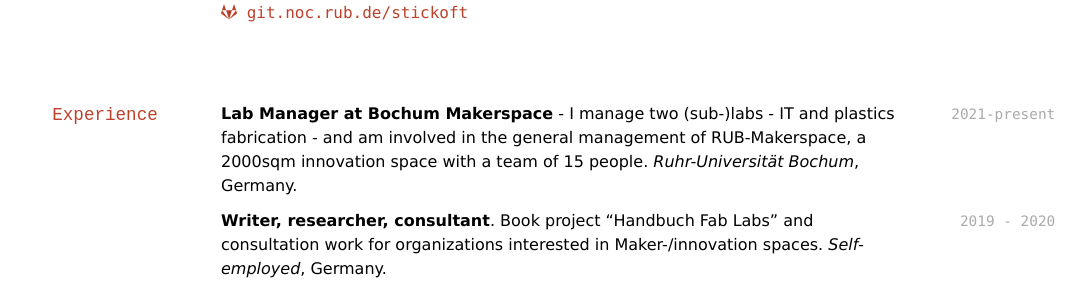
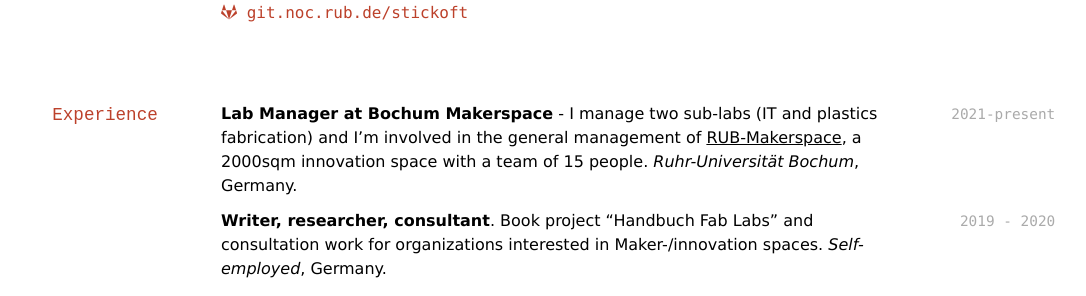
Before and after one commit to oliverstickel/oliverstickel.github.io, a Jekyll site: the page built from index.md, in a window 1280 px wide and 900 px high. Shown: the part 187-483 px from the top of the window, without its empty margins (111-1197 px from the left). Built offline with Jekyll 4.4.1, drawn with Linux system fonts in a browser that asks for light colours; nearby versions of some CDN libraries; a style sheet for code colours, icons or effects is not loaded.

```diff
--- a/index.md
+++ b/index.md
@@ -16,7 +16,7 @@ Fab Lab Manager & Founder
 ## Experience
 
 `2021-present`
-**Lab Manager at Bochum Makerspace** - I manage two (sub-)labs - IT and plastics fabrication - and am involved in the general management of RUB-Makerspace, a 2000sqm innovation space with a team of 15 people. *Ruhr-Universität Bochum*, Germany.
+**Lab Manager at Bochum Makerspace** - I manage two sub-labs (IT and plastics fabrication) and I'm involved in the general management of [RUB-Makerspace](https://makerspace.rub.de), a 2000sqm innovation space with a team of 15 people. *Ruhr-Universität Bochum*, Germany.
 
 `2019 - 2020`
 **Writer, researcher, consultant**. Book project "Handbuch Fab Labs" and consultation work for organizations interested in Maker-/innovation spaces. *Self-employed*, Germany.
```
